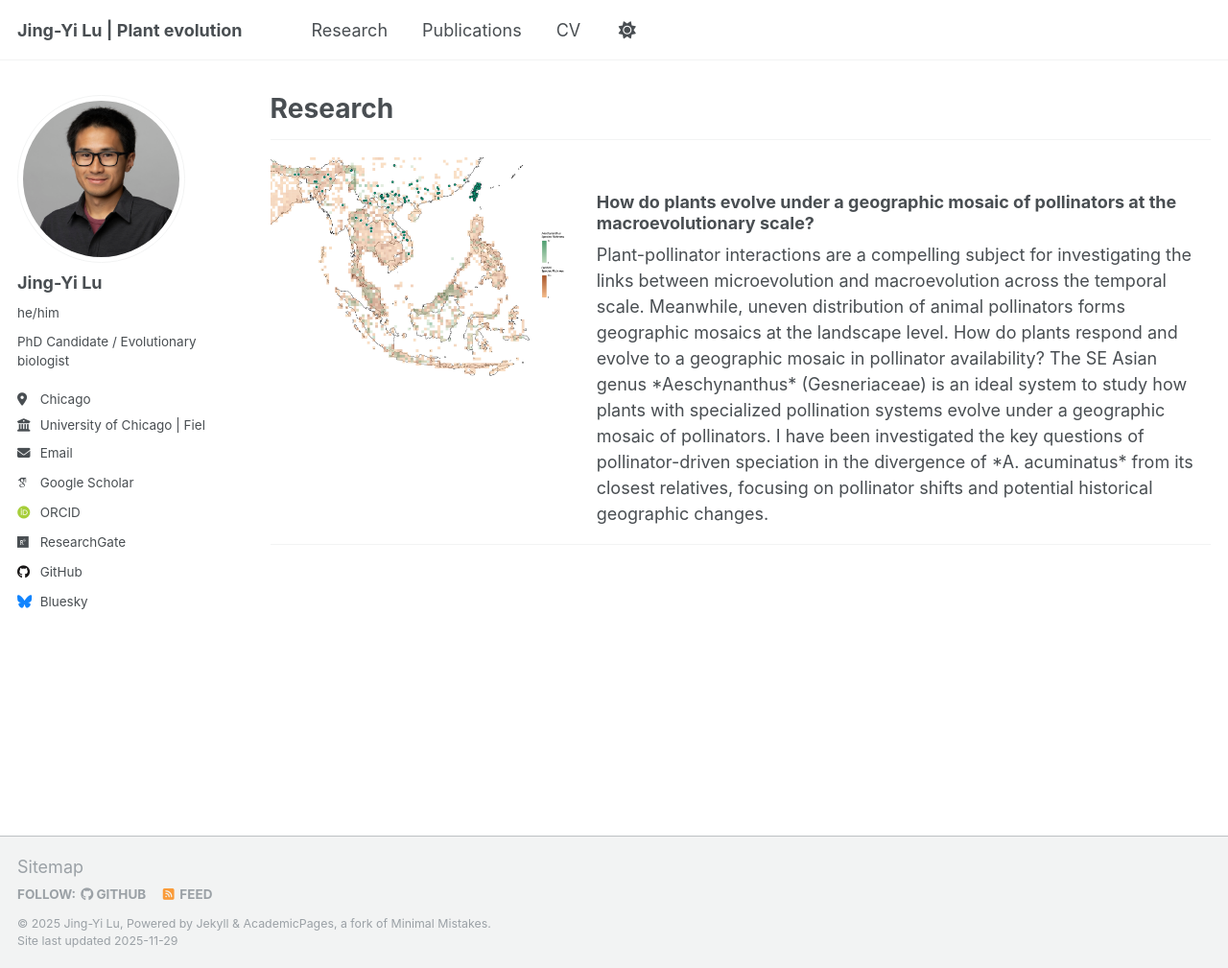
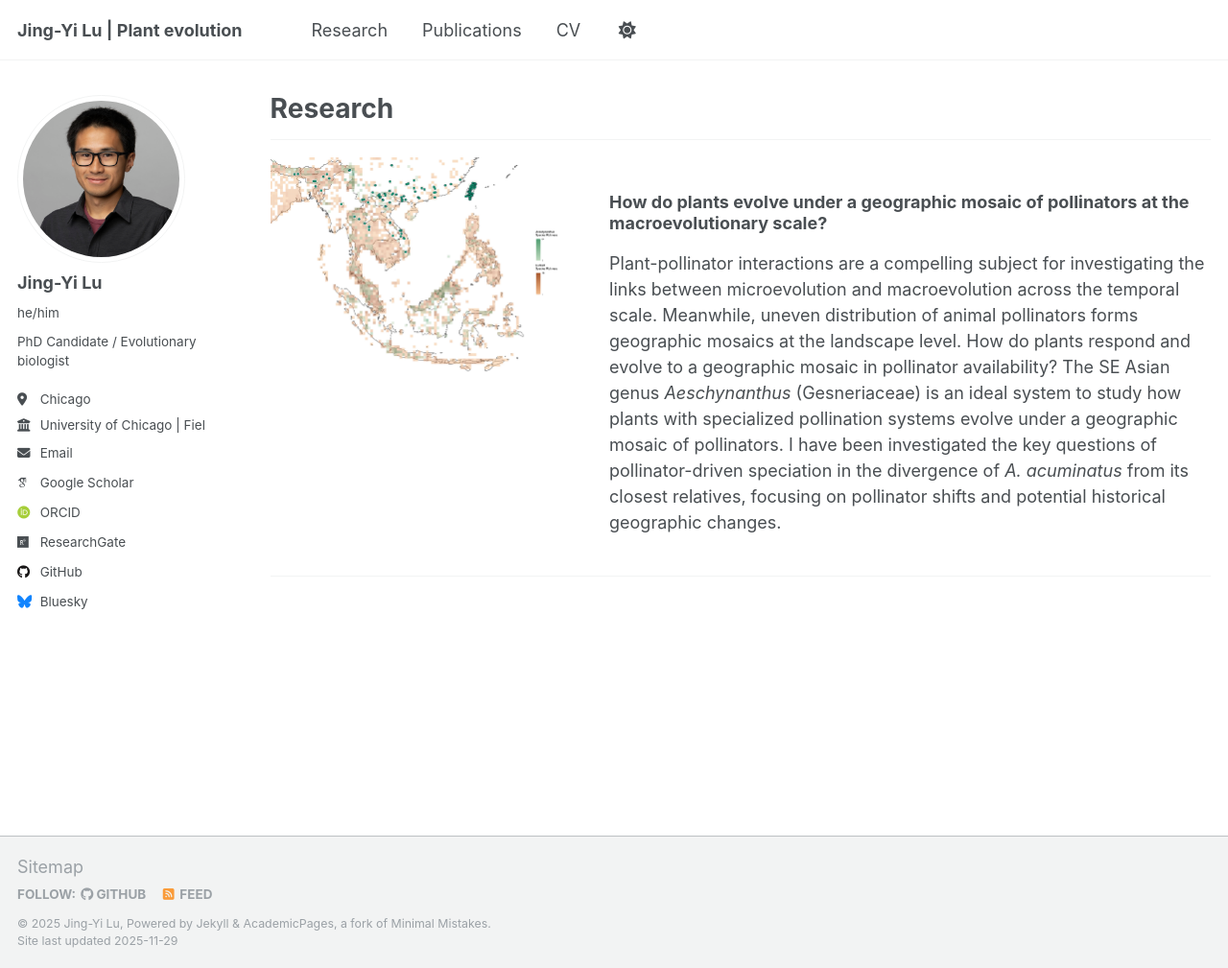
Before and after one commit to jingyilu/jingyilu.github.io, a Jekyll site: the page built from _pages/research.md, in a window 1280 px wide and 1009 px high. Shown: the whole window at 96% size. Built offline with Jekyll 4.4.1, drawn with Linux system fonts in a browser that asks for light colours; some web fonts are replaced; a script that is not in the unit is left out.

Commit message:
update Research intro

```diff
--- a/_pages/research.md
+++ b/_pages/research.md
@@ -7,14 +7,19 @@
 
 
 ---
+<div style="display: flex; gap: 20px; align-items: flex-start;">
+  <div style="flex: 1; margin-right: 20px;">
+    <img src="/images/overlap_map.jpeg"
+         alt="Overlap map of ranges"
+         style="max-width: 100%; height: auto;">
+  </div>
 
-<div style="display: flex; justify-content: space-around;">
-  <div style="flex: 1; margin-right: 20px;">
-    <img src="/images/overlap_map.jpeg" alt="R1" width="500px">
-  </div>
   <div style="flex: 2;">
     <h3>How do plants evolve under a geographic mosaic of pollinators at the macroevolutionary scale?</h3>
-    	Plant-pollinator interactions are a compelling subject for investigating the links between microevolution and macroevolution across the temporal scale. Meanwhile, uneven distribution of animal pollinators forms geographic mosaics at the landscape level. How do plants respond and evolve to a geographic mosaic in pollinator availability? The SE Asian genus *Aeschynanthus* (Gesneriaceae) is an ideal system to study how plants with specialized pollination systems evolve under a geographic mosaic of pollinators. I have been investigated the key questions of pollinator-driven speciation in the divergence of *A. acuminatus* from its closest relatives, focusing on pollinator shifts and potential historical geographic changes.
+
+    <p>
+    Plant-pollinator interactions are a compelling subject for investigating the links between microevolution and macroevolution across the temporal scale. Meanwhile, uneven distribution of animal pollinators forms geographic mosaics at the landscape level. How do plants respond and evolve to a geographic mosaic in pollinator availability? The SE Asian genus <em>Aeschynanthus</em> (Gesneriaceae) is an ideal system to study how plants with specialized pollination systems evolve under a geographic mosaic of pollinators. I have been investigated the key questions of pollinator-driven speciation in the divergence of <em>A. acuminatus</em> from its closest relatives, focusing on pollinator shifts and potential historical geographic changes.
+    </p>
 
   </div>
 </div>
```
